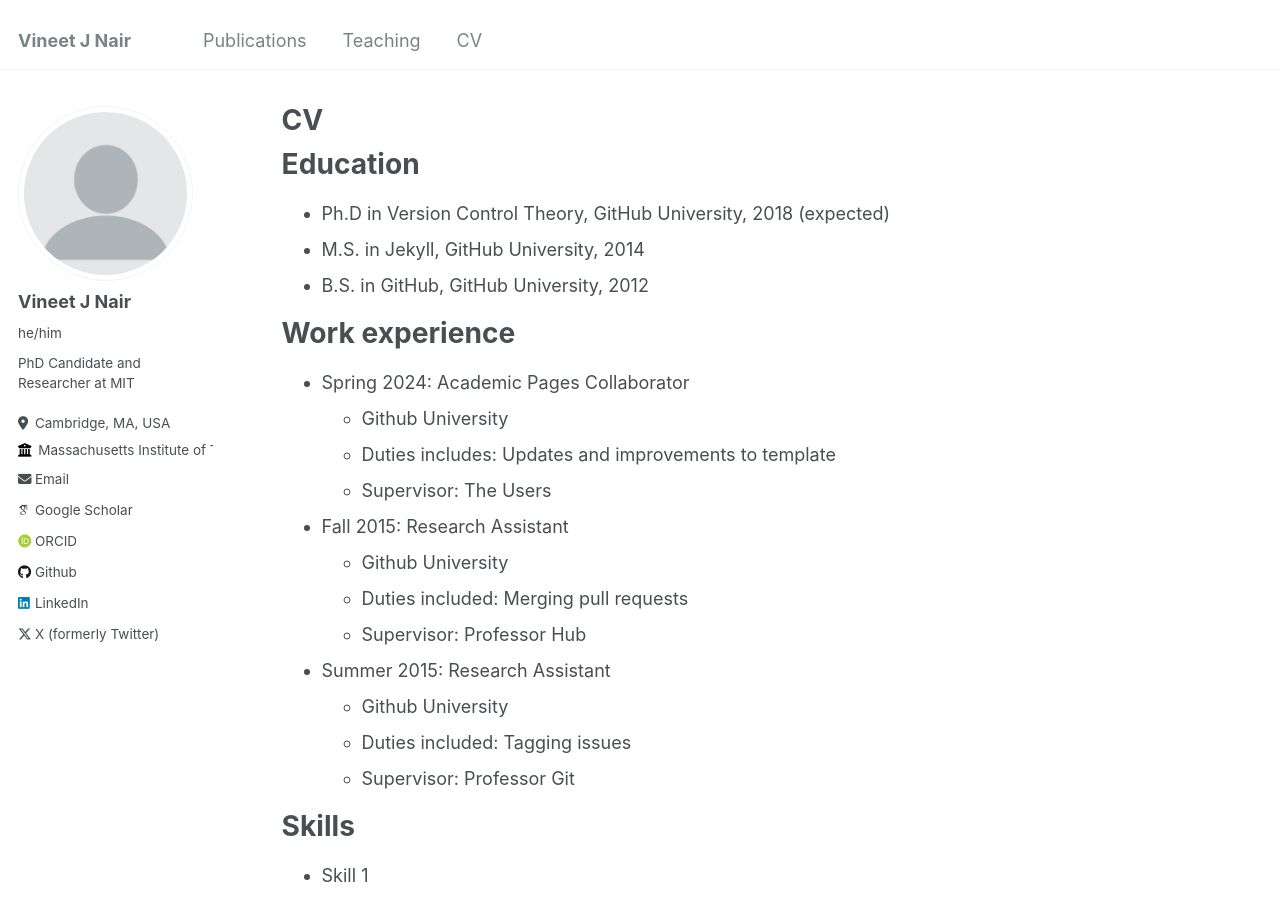
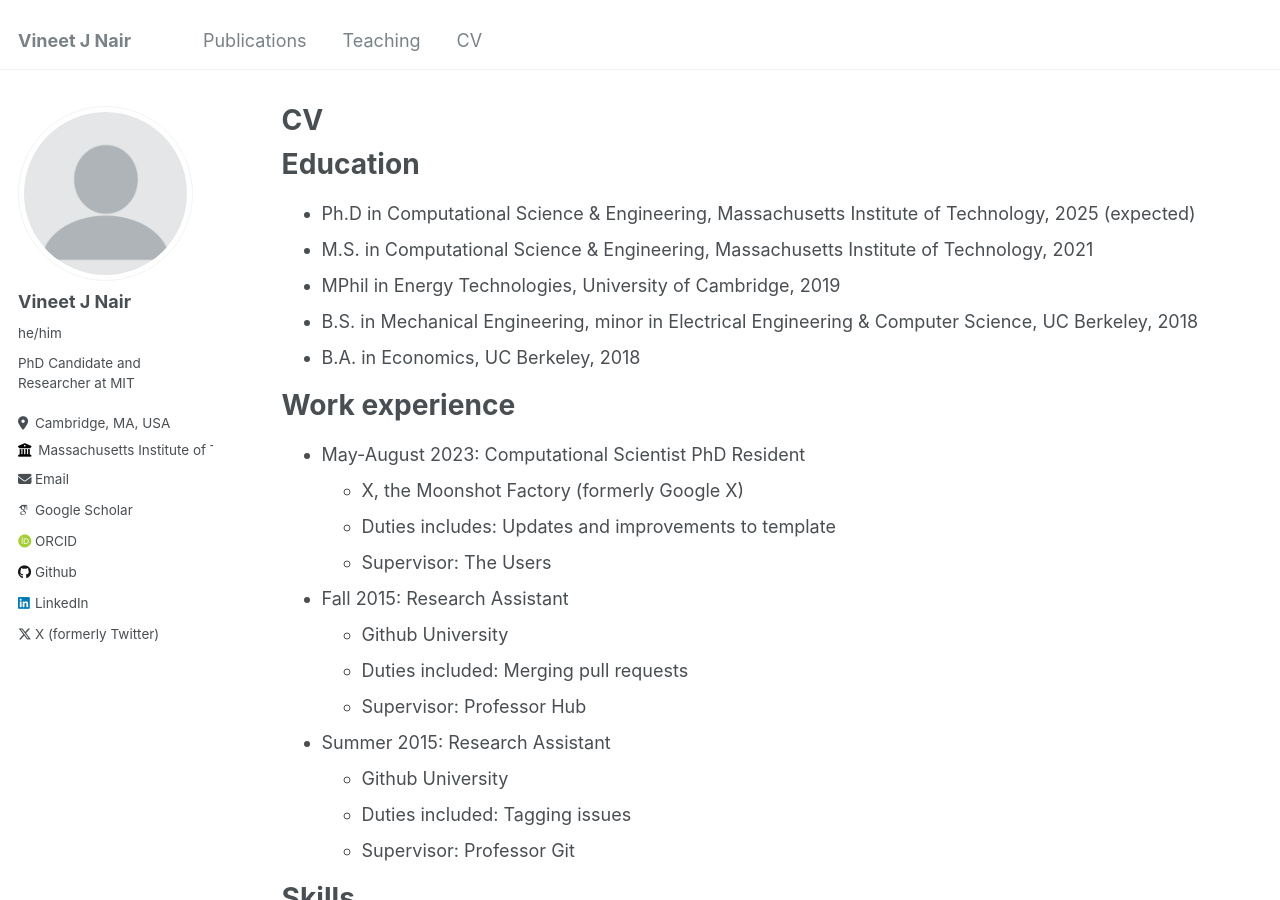
Before and after one commit to vineetjnair9/vineetjnair, a Jekyll site: the page built from _pages/cv.md, in a window 1280 px wide and 900 px high. Built offline with Jekyll 4.4.1, drawn with Linux system fonts in a browser that asks for light colours; some web fonts are replaced.

Commit message:
Update cv.md

```diff
--- a/_pages/cv.md
+++ b/_pages/cv.md
@@ -11,14 +11,16 @@ redirect_from:
 
 Education
 ======
-* Ph.D in Version Control Theory, GitHub University, 2018 (expected)
-* M.S. in Jekyll, GitHub University, 2014
-* B.S. in GitHub, GitHub University, 2012
+* Ph.D in Computational Science & Engineering, Massachusetts Institute of Technology, 2025 (expected)
+* M.S. in Computational Science & Engineering, Massachusetts Institute of Technology, 2021
+* MPhil in Energy Technologies, University of Cambridge, 2019
+* B.S. in Mechanical Engineering, minor in Electrical Engineering & Computer Science, UC Berkeley, 2018
+* B.A. in Economics, UC Berkeley, 2018
 
 Work experience
 ======
-* Spring 2024: Academic Pages Collaborator
-  * Github University
+* May-August 2023: Computational Scientist PhD Resident
+  * X, the Moonshot Factory (formerly Google X)
   * Duties includes: Updates and improvements to template
   * Supervisor: The Users
 
```
